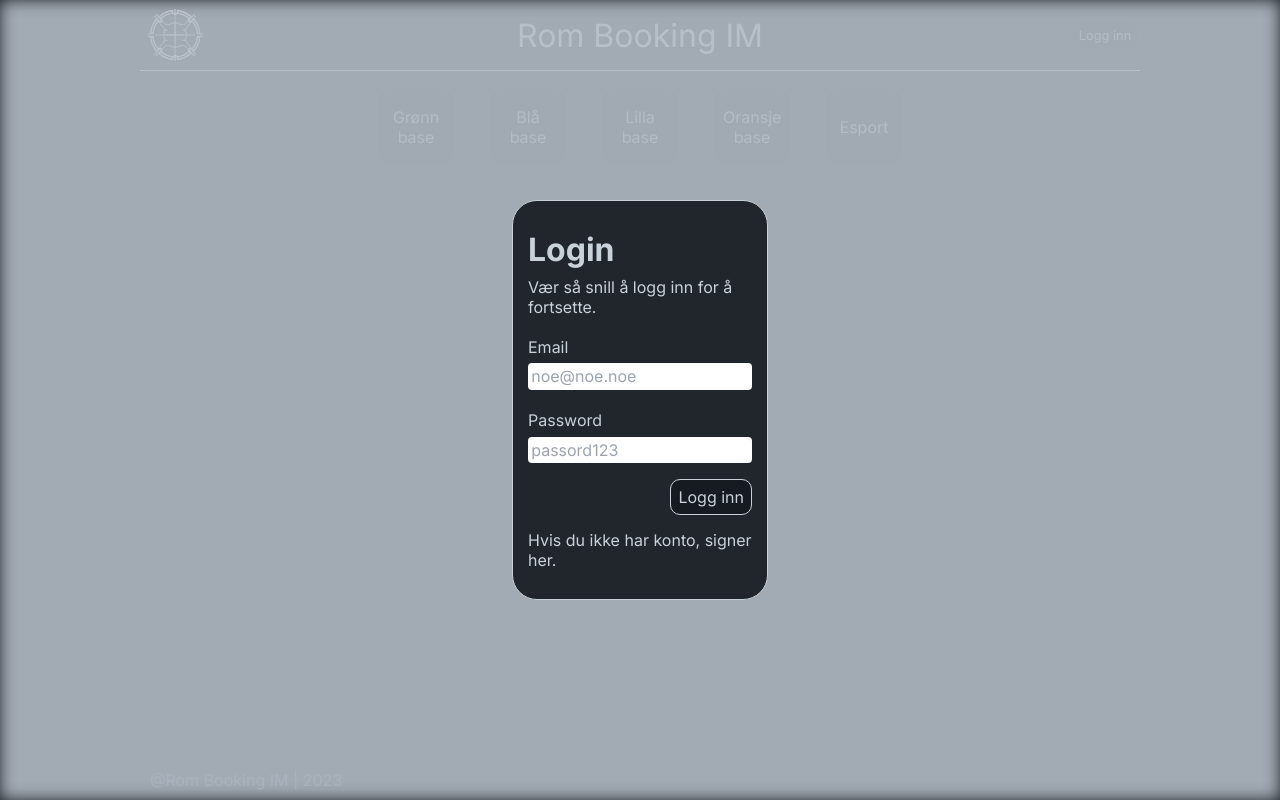
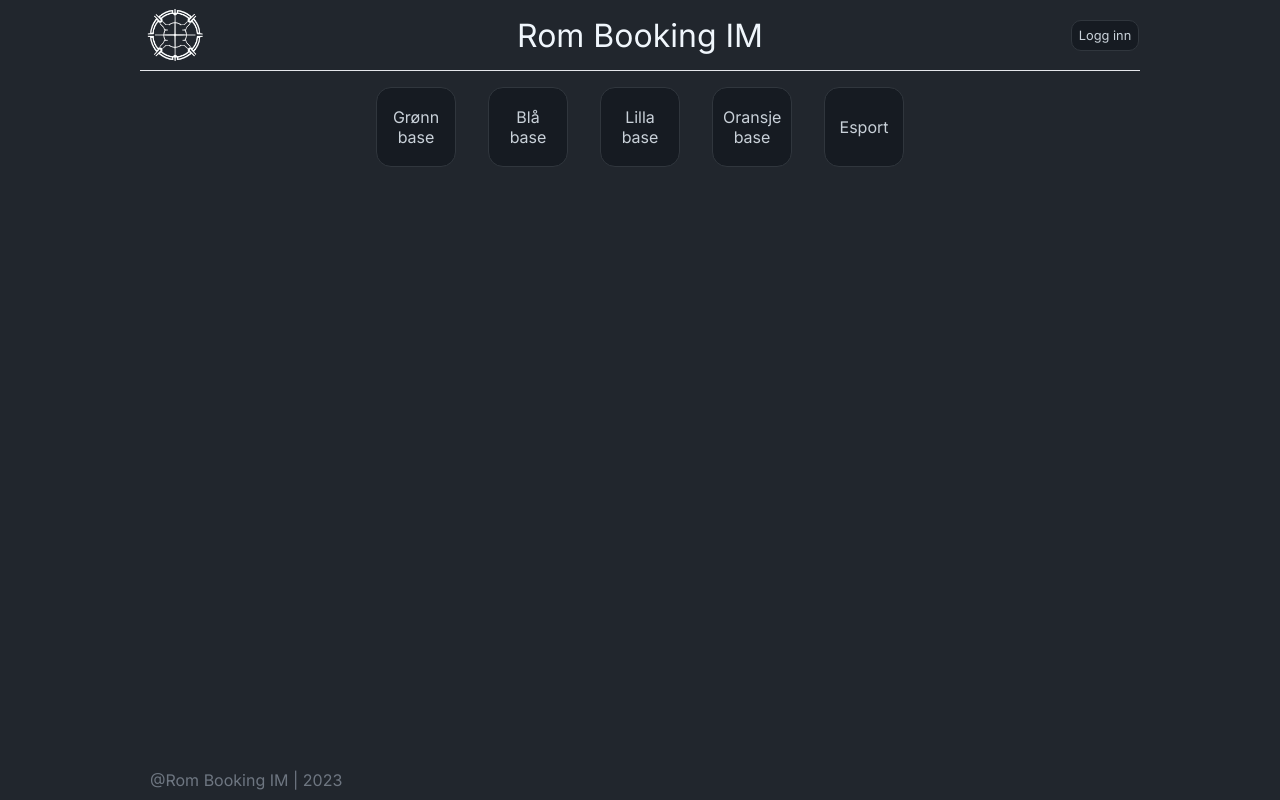
Before and after one commit to ErikAndreasKlokk/RomBooking, a Next.js app in the folder rombooking/: page / in a window 1280 px wide. Built offline with nearby package versions, Linux system fonts and the light colour scheme.

Commit message:
databasse

```diff
--- a/rombooking/app/page.tsx
+++ b/rombooking/app/page.tsx
@@ -2,6 +2,12 @@ import Image from 'next/image';
 import Link from 'next/link';
 import { type } from 'os';
 import React, { useState } from 'react';
+import { createClient } from "@libsql/client";
+
+const client = createClient({
+  url: "libsql://rombooking-erikandreasklokk.turso.io",
+  authToken: "eyJhbGciOiJFZERTQSIsInR5cCI6IkpXVCJ9.eyJpYXQiOiIyMDIzLTEwLTE3VDA5OjEzOjUzLjczODc5OTk5NVoiLCJpZCI6ImJkNmVlZmIzLTZjY2MtMTFlZS1hNTNmLWIyMjAyOGFiNjU2NSJ9.dSE_evA_MlrmdHu9T_kZu5V2GZT53ySnZOAinhKUbLJC2jSMt1wV-T9OIikvF_m-Epe5yUNx4Hj51WBTKD8aCw"
+});
 
 type props = {
   klasserom?: string;
@@ -44,7 +50,7 @@ function LoggInnPopup() {
 export default function Home() {
   return (
     <>
-    <LoggInnPopup></LoggInnPopup>
+    {/* <LoggInnPopup></LoggInnPopup> */}
     <div className="maxwidth">
       <header>
         <div className="headerdiv">
```
Also changed, not shown: rombooking/package.json (+7 -6 lines), 2 other files (tests, documents, lock files or other folders).
